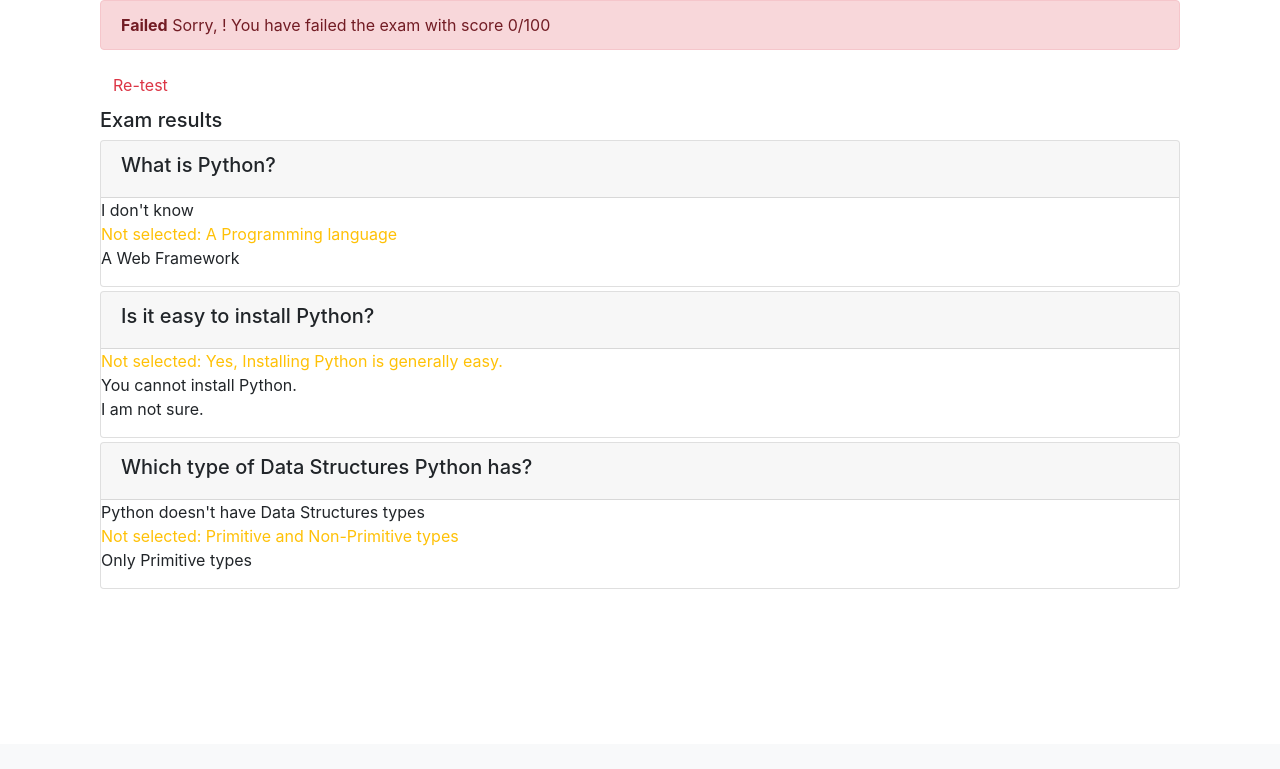
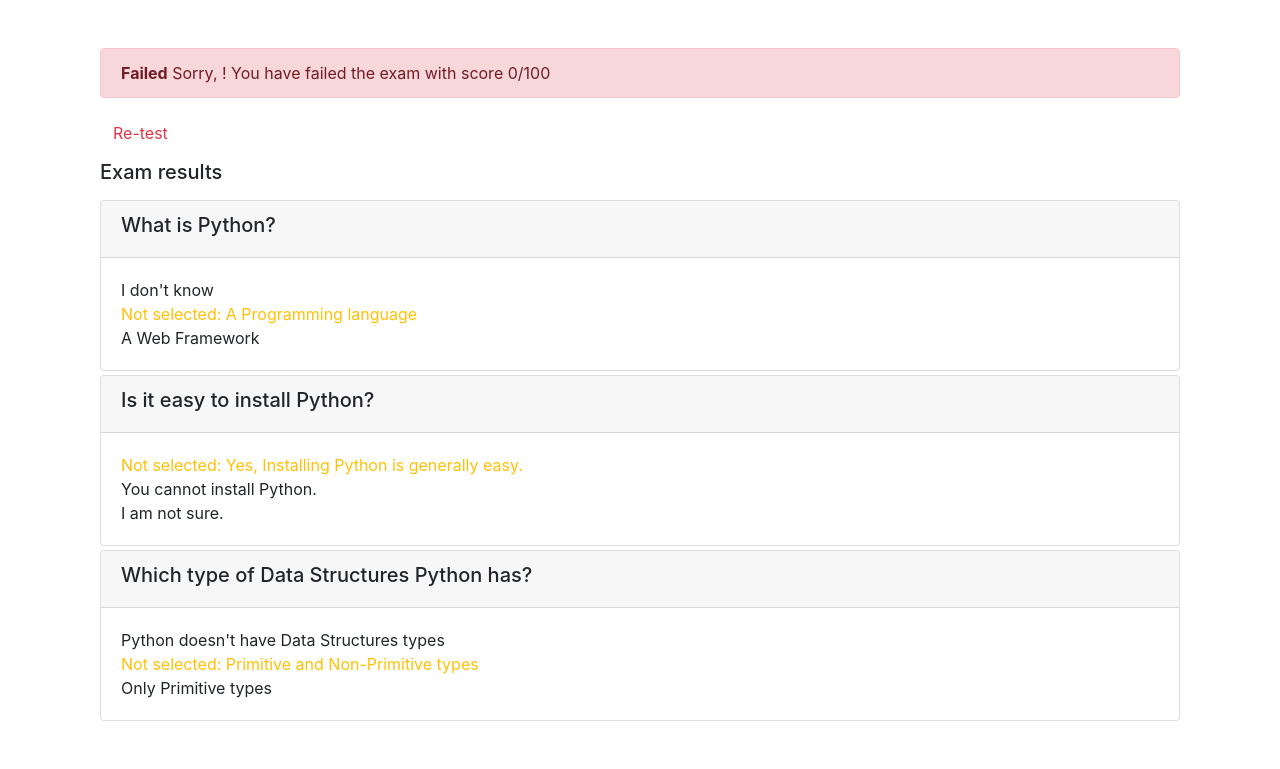
Before and after one commit to daniela72/final_template, a Django app: page /onlinecourse/1/submit/1/result in a window 1280 px wide. Shown: the part 56-825 px from the top of the page. Before the commit the page ends 645 px from the top, so only its background shows below. Run offline with Django 3.2, Linux system fonts and the light colour scheme; data comes from the database, SQL or seed files in the repository; both versions use the stored data as it was after the commit; some libraries are stand-ins or nearby versions.

Commit message:
initial commit

```diff
--- a/myproject/settings.py
+++ b/myproject/settings.py
@@ -124,3 +124,8 @@
 STATIC_ROOT = os.path.join(BASE_DIR, 'static')
 MEDIA_ROOT = os.path.join(STATIC_ROOT, 'media')
 MEDIA_URL = '/media/'
+
+# Default primary key field type
+# https://docs.djangoproject.com/en/3.2/ref/settings/#default-auto-field
+
+DEFAULT_AUTO_FIELD = 'django.db.models.BigAutoField'
--- a/onlinecourse/admin.py
+++ b/onlinecourse/admin.py
@@ -10,12 +10,12 @@
 
 class ChoiceInline(admin.StackedInline):
     model = Choice
-    extra = 4
+    extra = 3
 
 
 class LessonInline(admin.StackedInline):
     model = Lesson
-    extra = 5
+    extra = 3
 
 
 # Register your models here.
--- a/onlinecourse/templates/onlinecourse/course_list_bootstrap.html
+++ b/onlinecourse/templates/onlinecourse/course_list_bootstrap.html
@@ -38,7 +38,7 @@
 
     <!-- Page content -->
     {% if course_list %}
-        <div class="container">
+        <div class="container mt-5">
             <div class="card-deck">
                 {% for course in course_list %}
                          <div class="card" style="width: 36rem;">
--- a/onlinecourse/templates/onlinecourse/exam_result_bootstrap.html
+++ b/onlinecourse/templates/onlinecourse/exam_result_bootstrap.html
@@ -35,7 +35,7 @@
     </div>
 </nav>
 
-<div class="container">
+<div class="container mt-5 mb-5">
     <div class="container-fluid">
         {% if grade > 80 %}
             <div class="alert alert-success">
@@ -49,26 +49,26 @@
             </div>
             <a class="btn btn-link text-danger" href="{% url 'onlinecourse:course_details' course.id %}">Re-test</a>
         {% endif %}
-            <div class="card-columns-vertical mt-1">
-            <h5 class="">Exam results</h5>
+        <div>
+        <h5 class="py-2">Exam results</h5>
         <!--HINT Display exam results-->
         {% for question in course.question_set.all %}
             <div class="card mt-1">
                 <div class="card-header">
                 <h5>{{ question.question_text }}</h5>
                 </div>
-                    <div class="form-group">
+                <div class="card-body">
                     {% for choice in question.choice_set.all %}
                         {% if choice.is_correct and choice.id in selected_ids %}
-                                <div class="text-success padding-answer">Correct answer: {{ choice.choice_text }}</div>
+                            <div class="text-success">Correct answer: {{ choice.choice_text }}</div>
                         {% else %}
                         {% if not choice.is_correct and choice.id in selected_ids %}
-                                <div class="text-danger padding-answer">Should not be selected: {{ choice.choice_text }}</div>
+                            <div class="text-danger">Should not be selected: {{ choice.choice_text }}</div>
                         {% else %}
                         {% if choice.is_correct %}
-                                <div class="text-warning padding-answer">Not selected: {{ choice.choice_text }}</div>
+                            <div class="text-warning">Not selected: {{ choice.choice_text }}</div>
                         {% else %}
-                            <div class="padding-answer">{{ choice.choice_text }}</div>
+                            <div>{{ choice.choice_text }}</div>
                         {% endif %}
                         {% endif %}
                         {% endif %}
--- a/onlinecourse/views.py
+++ b/onlinecourse/views.py
@@ -119,6 +119,7 @@
     return HttpResponseRedirect(reverse(viewname = 'onlinecourse:show_exam_result', args = (course_id, submission.id,)))
 
 
+# Method to collect the selected choices from the exam form from the request object
 def extract_answers(request):
     submitted_anwsers = []
     for key in request.POST:
@@ -130,25 +131,53 @@
 
 # Create an exam result view to check if learner passed exam
 def show_exam_result(request, course_id, submission_id):
-   course = Course.objects.get(pk=course_id)
-   submission = Submission.objects.get(pk=submission_id)
-   selected_ids = []
-   not_selected = []
-   selected_count = 0
+    course = Course.objects.get(pk=course_id)
+    submission = Submission.objects.get(pk=submission_id)
+    selected_ids = []
+    not_selected = []
+    grade = 0
+    # same result as selected_ids
+    submission_choices_ids = submission.chocies.values_list('pk', flat=True)
+
+    for question in course.question_set.all():
+        question.not_selected(submission_choices_ids, not_selected)
+        if question.is_get_score(submission_choices_ids):
+                    # total grade for each question
+                    grade += question.grade
+
+    # choice in exam_result_bootstrap
+    for choice in submission.chocies.all():
+            selected_ids.append(choice.id)
+
+    context ={}
+    context['course'] = course
+    context['selected_ids'] = selected_ids
+    context['grade'] = int(100 * grade / 3)
+    return render(request, 'onlinecourse/exam_result_bootstrap.html', context)
+
+
+'''
+# get the selected correct answer in text answer
+test = submission.chocies.all()
+complete_count = 0
+# correct answer selected
+selected_count = 0
+
+    # get all correct answers
+    for choice in question.choice_set.all():
+        if choice.is_correct:
+            complete_count += choice.question.grade
+
+   for question in course.question_set.all():
+       all_correct_answers = question.choice_set.filter(is_correct=True).count()
+       question.not_selected(submission_choices_ids, not_selected)
+       # get all correct answers
+       for choice in question.choice_set.all():
+            if choice.is_correct:
+                complete_count += choice.question.grade
+
    for choice in submission.chocies.all():
         selected_ids.append(choice.id)
         if choice.is_correct:
             selected_count += choice.question.grade
-   complete_count = 0
-   submission_choices_ids = submission.chocies.values_list('pk', flat=True)
-   for question in course.question_set.all():
-       question.not_selected(submission_choices_ids, not_selected)
-       for choice in question.choice_set.all():
-           if choice.is_correct:
-               complete_count += choice.question.grade
-   context ={}
-   context['course'] = course
-   context['selected_ids'] = selected_ids
-   context['not_selected'] = not_selected
-   context['grade'] = int(100 * selected_count / complete_count)
-   return render(request, 'onlinecourse/exam_result_bootstrap.html', context)
+'''
--- a/static/onlinecourse/course.css
+++ b/static/onlinecourse/course.css
@@ -80,11 +80,7 @@
 }
 
 .container {
-  padding: 164px;
-}
-
-.padding-answer {
-    padding: 5px;
+  padding: 64px;
 }
 
 .small-container {
```
Also changed, not shown: onlinecourse/templates/onlinecourse/course_detail_bootstrap.html (+5 -6 lines), db.sqlite3. Lines whose indentation alone changed are shown as unchanged.
